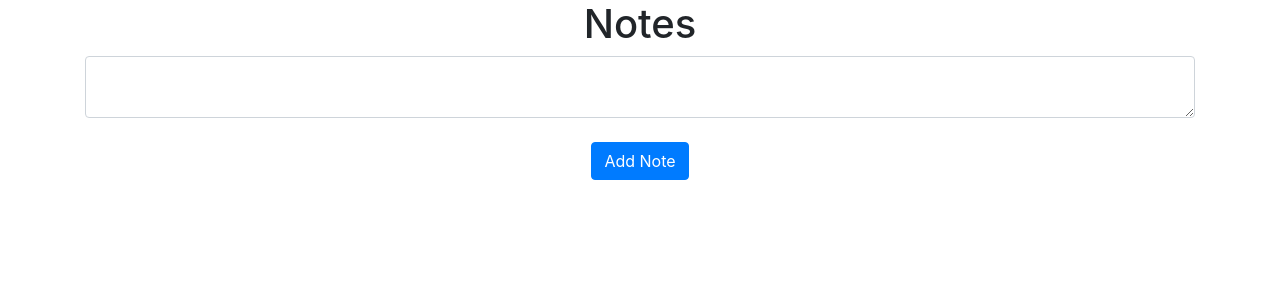
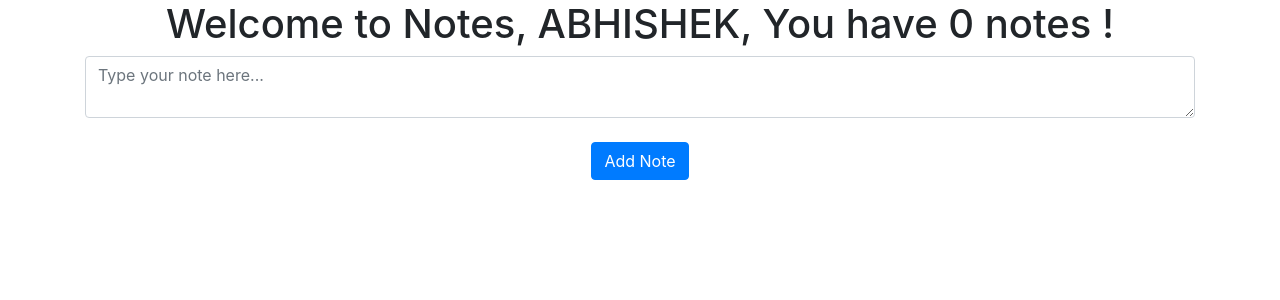
Before and after one commit to karthikmprakash/Quick-Notes, a Flask app: page / in a window 1280 px wide. Shown: the part 56-356 px from the top of the page. Run offline with Flask 2, Linux system fonts and the light colour scheme; a user stored in the database is signed in; data comes from the database, SQL or seed files in the repository; both versions use the stored data as it was after the commit; some libraries are stand-ins or nearby versions.

Commit message:
Some modification is notepage and fixed the Signup problem

```diff
--- a/website/templates/home.html
+++ b/website/templates/home.html
@@ -3,7 +3,7 @@
 
 {% block content %}
 
-<h1 align="center">Notes</h1>
+<h1 align="center">Welcome to Notes, {{user.first_name}}, You have {{user.notes | length}} notes !</h1>
 <ul class="list-group list-group-flush" id="notes">
     {% for note in user.notes %}
     <li class="list-group-item">{{note.data}}
@@ -14,7 +14,7 @@
     {% endfor %}
 </ul>
 <form method="POST">
-    <textarea name="note" id="note" class="form-control"></textarea>
+    <textarea name="note" id="note" class="form-control" placeholder="Type your note here..."></textarea>
     <br />
     <div align="center">
         <button type="submit" class="btn btn-primary">Add Note</button>
```
Also changed, not shown: website/auth.py (+5 -7 lines), website/database.db.
